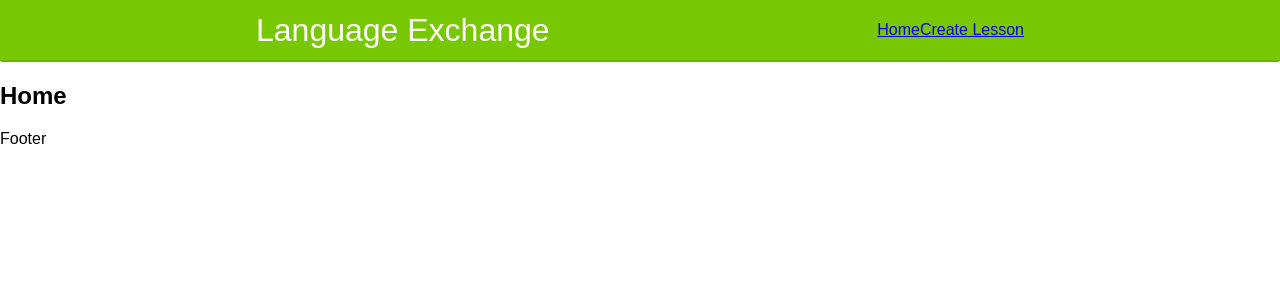
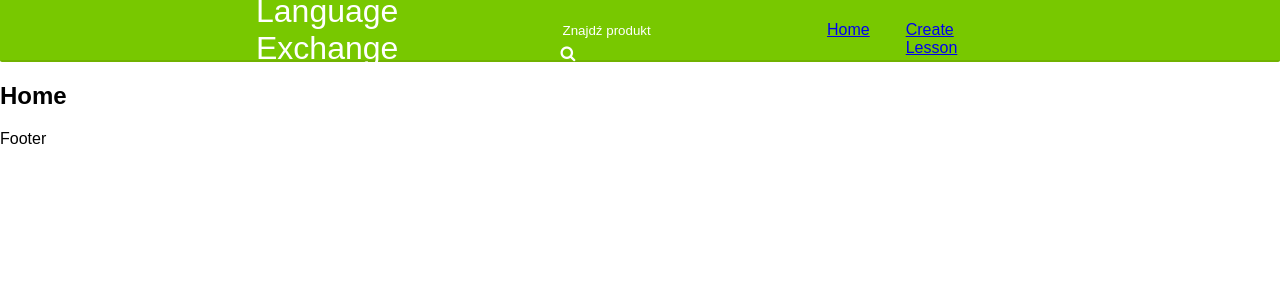
Before and after one commit to KonradKlimczak/language-exchange, a React (Create React App) app: page / in a window 1280 px wide. Shown: the top 300 px of the page. Built offline with nearby package versions, Linux system fonts and the light colour scheme.

Commit message:
Header items added.

```diff
--- a/src/Header/Header.css
+++ b/src/Header/Header.css
@@ -8,11 +8,8 @@
   display: flex;
   color: white;
 }
-.lele--header .burger-icon {
+.lele--header .lele--burger-icon {
   padding: 0 12px;
-}
-.lele--header .lele-logo {
-  display: none;
 }
 .lele--header h1 {
   font-weight: initial;
@@ -20,7 +17,6 @@
 }
 .lele--header .search-input {
   height: 30px;
-  background-color: #b5544b;
   border-radius: 2px;
   padding: 2px 16px;
   box-shadow: none;
@@ -39,10 +35,10 @@
 .lele--header .search-input #product-suggestions {
   position: absolute;
 }
-.lele--header .lele-menu {
+.lele--header .lele--menu {
   display: none;
 }
-.lele--header .lele-menu .lele-menu-item {
+.lele--header .lele--menu .lele--menu-item {
   cursor: pointer;
   display: flex;
   height: 18px;
@@ -51,19 +47,19 @@
   transition: 0.1s all;
   border-radius: 2px;
 }
-.lele--header .lele-menu .lele-menu-item:hover {
+.lele--header .lele--menu .lele--menu-item:hover {
   background-color: #b5544b;
 }
 .lele--header.is-active {
   height: initial;
   flex-wrap: wrap;
 }
-.lele--header.is-active .lele-menu {
+.lele--header.is-active .lele--menu {
   display: flex;
   flex-basis: 100%;
   flex-direction: column;
 }
-.lele--header.is-active .lele-menu .lele-menu-item {
+.lele--header.is-active .lele--menu .lele--menu-item {
   height: 30px;
 }
 
@@ -73,22 +69,13 @@
     height: 60px;
     justify-content: space-between;
   }
-  .lele--header .burger-icon {
+  .lele--header .lele--burger-icon {
     display: none;
-  }
-  .lele--header .lele-logo {
-    display: block;
-    border: 1px solid #890100;
-    z-index: 1;
-    position: absolute;
-    top: 10px;
-    left: 144px;
-    width: 100px;
   }
   .lele--header h1 {
     font-size: 2rem;
   }
-  .lele--header .lele-menu {
+  .lele--header .lele--menu {
     display: flex;
   }
 }
--- a/src/Header/Header.tsx
+++ b/src/Header/Header.tsx
@@ -1,17 +1,26 @@
-import * as React from "react";
-import { Link } from "react-router-dom";
+import * as React from 'react';
+import { Link } from 'react-router-dom';
 
-import "./Header.css";
+import './Header.css';
 
 export default () => (
   <header className="lele--header">
-    <div className="burger-icon">
+    <div className="lele--burger-icon">
       <i className="fa fa-bars" aria-hidden="true" />
     </div>
     <h1>Language Exchange</h1>
-    <nav>
-      <Link to="/">Home</Link>
-      <Link to="/create-lesson">Create Lesson</Link>
-    </nav>
+    <div className="search-input">
+      <input type="search" placeholder="Znajdź produkt" list="product-suggestions" />
+      <i className="fa fa-search" aria-hidden="true" />
+      <datalist />
+    </div>
+    <ul className="lele--menu">
+      <li className="lele--menu-item">
+        <Link to="/">Home</Link>
+      </li>
+      <li className="lele--menu-item">
+        <Link to="/create-lesson">Create Lesson</Link>
+      </li>
+    </ul>
   </header>
 );
```
Also changed, not shown: src/Data/User/User.ts (added, +9 -0 lines).
